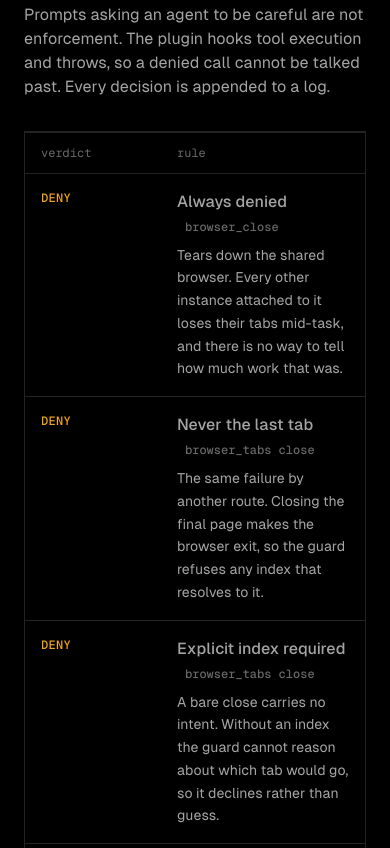
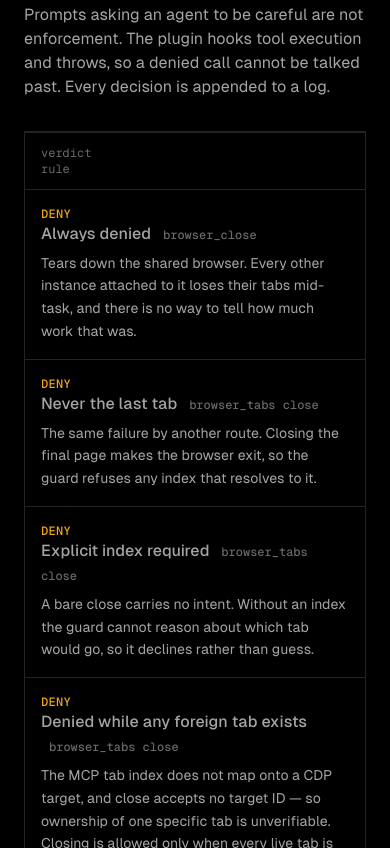
Before and after one commit to edrayel/opencode-shared-browser-site, an Astro site: page / in a window 390 px wide. Shown: the part 4456-5304 px from the top of the page. Built offline with nearby package versions, Linux system fonts and the light colour scheme; Astro itself is replaced by a stand-in of ours.

Commit message:
fix: mobile overflow in docs prose and guard table
Found by checking every page at 375/768/1440 rather than eyeballing one
screenshot. Two combinations overflowed at 375px:

- /docs/install/ reached 475px against a 360px viewport. Inline code in the
  environment-variable table carried long values that would not wrap.
- /docs/guards/ reached 372px. The guard table's 7rem verdict column left
  too little for the rule text beside it, and the inline <code> next to
  that text then refused to shrink.

Inline code now wraps with overflow-wrap:anywhere, and the table stacks
below sm instead of squeezing two columns into a phone. Verified across all
twelve page/breakpoint pairs: zero overflowing.

```diff
--- a/src/components/GuardTable.astro
+++ b/src/components/GuardTable.astro
@@ -5,12 +5,12 @@ import { GUARDS } from '../data/guards'
 ---
 
 <div class="border border-line">
-  <div class="rule grid grid-cols-[7rem_1fr] gap-x-6 px-4 py-3 font-mono text-xs text-fg-subtle">
+  <div class="rule grid gap-x-6 sm:grid-cols-[7rem_1fr] px-4 py-3 font-mono text-xs text-fg-subtle">
     <span>verdict</span><span>rule</span>
   </div>
   {
     GUARDS.map((g) => (
-      <div class="rule grid grid-cols-[7rem_1fr] gap-x-6 px-4 py-4">
+      <div class="rule grid gap-x-6 sm:grid-cols-[7rem_1fr] px-4 py-4">
         <span
           class:list={[
             'font-mono text-xs font-medium tracking-wide uppercase',
@@ -19,7 +19,7 @@ import { GUARDS } from '../data/guards'
         >
           {g.verdict}
         </span>
-        <div>
+        <div class="min-w-0">
           <p class="font-medium">
             {g.rule}
             <code class="ml-2 font-mono text-xs text-fg-subtle">{g.call}</code>
--- a/src/layouts/Docs.astro
+++ b/src/layouts/Docs.astro
@@ -93,10 +93,13 @@ const current = Astro.url.pathname
     color: var(--color-fg);
     font-weight: 500;
   }
+  /* Inline code must be allowed to wrap. Long values (a flag list, a filename)
+     otherwise push the measure wider than the viewport on small screens. */
   .prose :not(pre) > code {
     font-size: 0.8125rem;
     background: var(--color-surface-2);
     padding: 0.1rem 0.35rem;
+    overflow-wrap: anywhere;
   }
   .prose table {
     width: 100%;
```
